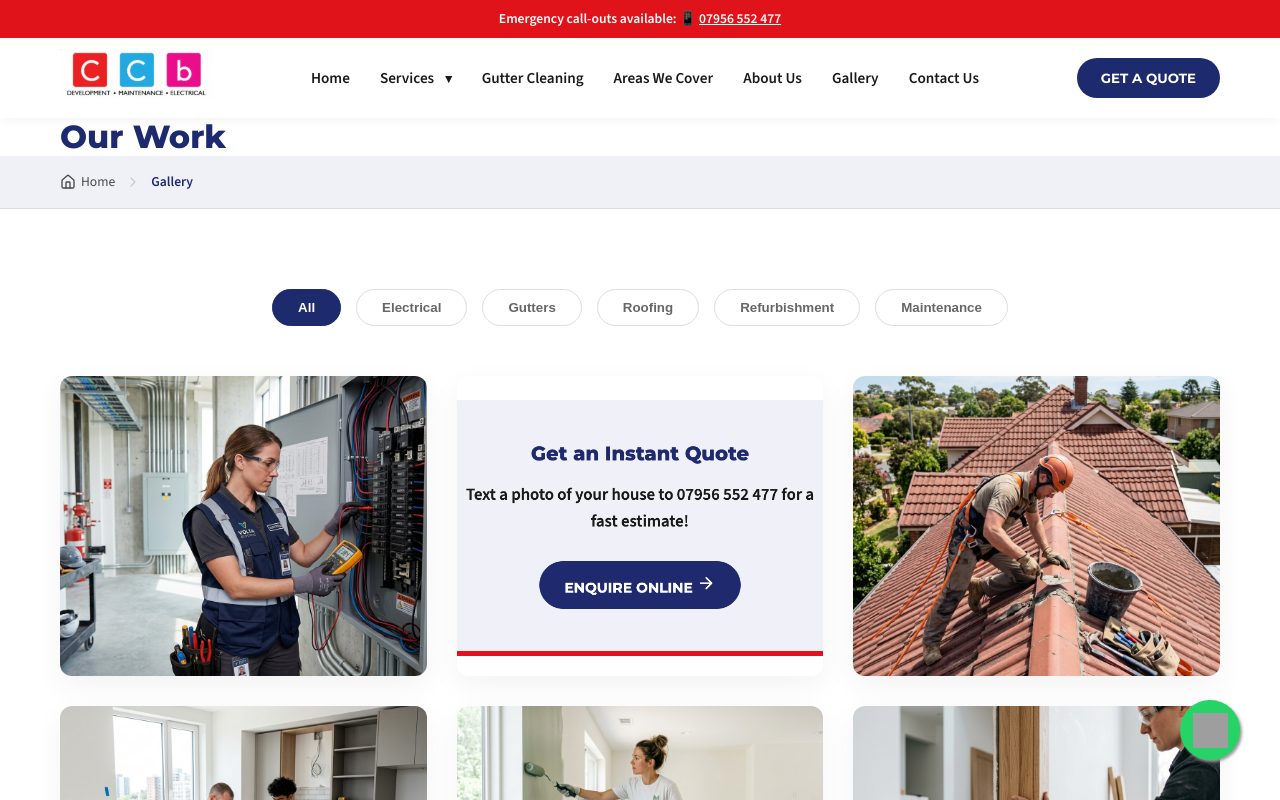
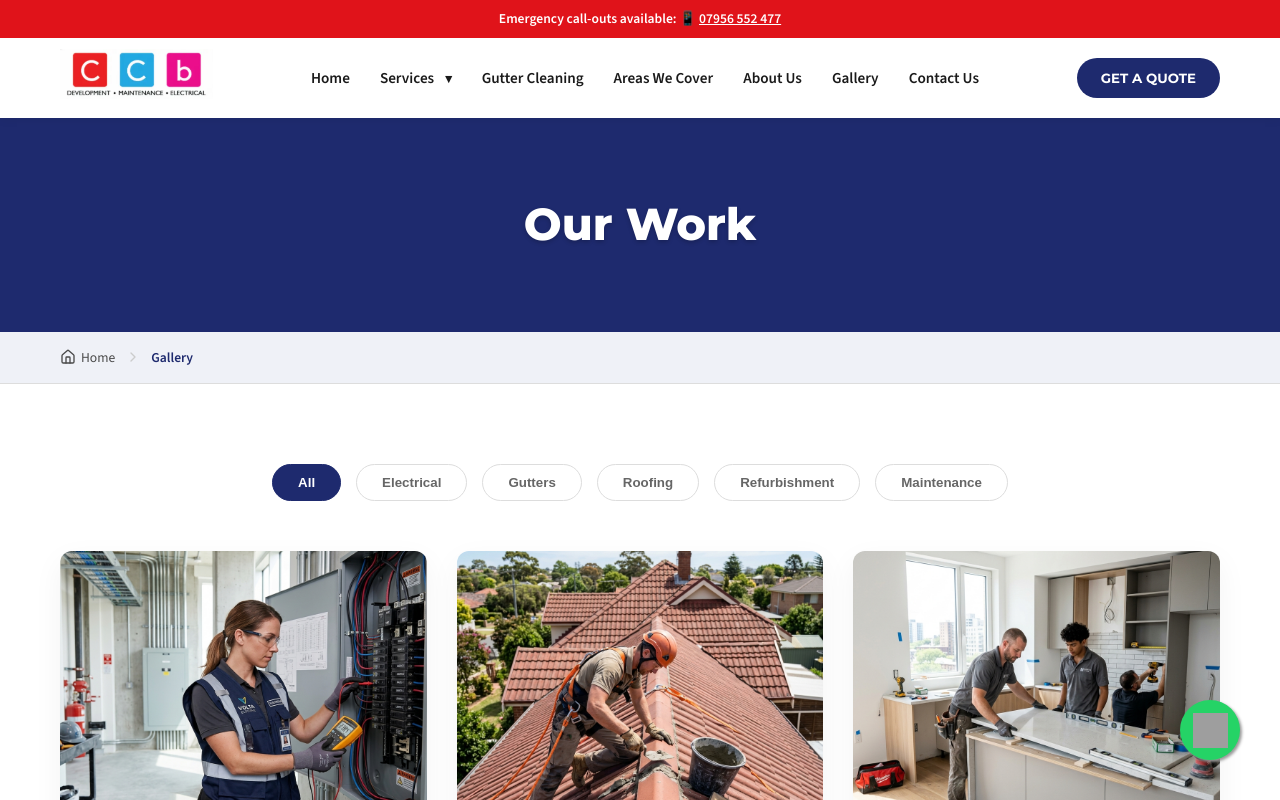
Before and after one commit to dhvl/ccbgroupuk, a Next.js app: page /gallery in a window 1280 px wide. Shown: the top 800 px of the page. Built offline with nearby package versions, Linux system fonts and the light colour scheme; grey boxes are pictures that could not be loaded.

Commit message:
Fix: Removed incorrect gallery image and updated page header to full-width blue overlay

```diff
--- a/src/app/gallery/gallery.module.css
+++ b/src/app/gallery/gallery.module.css
@@ -1,3 +1,19 @@
+.compactHero {
+  background: var(--primary-navy);
+  padding: 80px 0;
+  color: var(--white);
+  min-height: 150px;
+  display: flex;
+  align-items: center;
+}
+
+.compactHero h1 {
+  color: var(--white);
+  margin: 0;
+  font-size: 2.8rem;
+  text-shadow: 0 2px 4px rgba(0,0,0,0.2);
+}
+
 .filterBar {
   display: flex;
   justify-content: center;
--- a/src/app/gallery/page.tsx
+++ b/src/app/gallery/page.tsx
@@ -14,7 +14,6 @@ export default function GalleryPage() {
 
   const projects = [
     { id: 1, title: 'EICR Inspection', category: 'Electrical', image: '/images/services/electrical-testing.png' },
-    { id: 2, title: 'High-Reach Gutter Clearing', category: 'Gutters', image: '/images/media__1777465759335.png' },
     { id: 3, title: 'Roof Repair St Albans', category: 'Roofing', image: '/images/services/roofing.png' },
     { id: 4, title: 'Kitchen Refurbishment', category: 'Refurbishment', image: '/images/services/refurbishment.png' },
     { id: 5, title: 'External Decorating', category: 'Maintenance', image: '/images/services/decorating.png' },
@@ -28,7 +27,7 @@ export default function GalleryPage() {
   return (
     <main>
       <Header />
-      <div className="page-header">
+      <div className={styles.compactHero}>
         <div className="container">
           <h1>Our Work</h1>
         </div>
```
